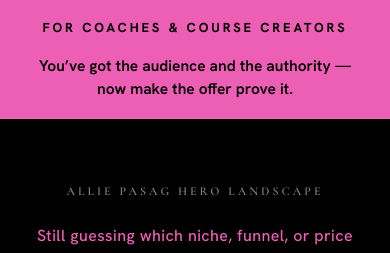
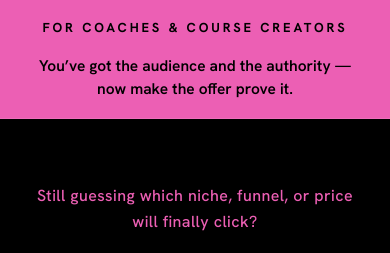
Before and after one commit to allie-pasag/aap-ht-qualifier, a Next.js app: page / in a window 390 px wide. Shown: the top 253 px of the page. Built offline with nearby package versions, Linux system fonts and the light colour scheme; no server answers; a web font is replaced by a local one.

Commit message:
style: hide brand eyebrow on mobile screen sizes

```diff
--- a/components/LandingView.tsx
+++ b/components/LandingView.tsx
@@ -319,7 +319,7 @@ export default function LandingView({ onStart }: LandingViewProps) {
         <header className="hero relative w-screen left-1/2 ml-[-50vw] bg-black py-16 sm:py-24 md:py-32 flex items-center justify-center border-b border-white/5">
           <div className="max-w-[1140px] mx-auto px-6 md:px-10 w-full flex flex-col items-center justify-center text-center space-y-6">
 
-            <span className="font-serif tracking-[0.25em] uppercase text-xs sm:text-sm text-[#8A7F73] font-semibold block">
+            <span className="hidden md:block font-serif tracking-[0.25em] uppercase text-xs sm:text-sm text-[#8A7F73] font-semibold">
               Allie Pasag Hero Landscape
             </span>
 
```
